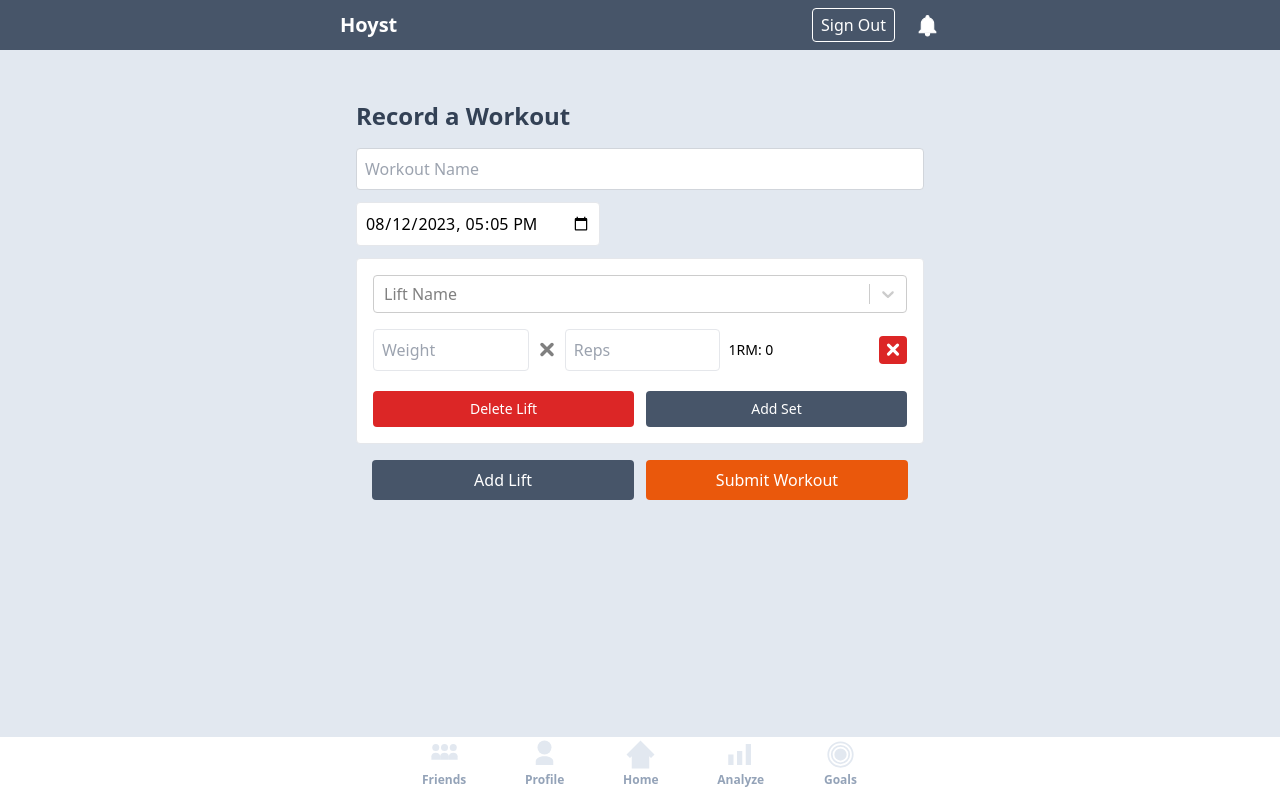
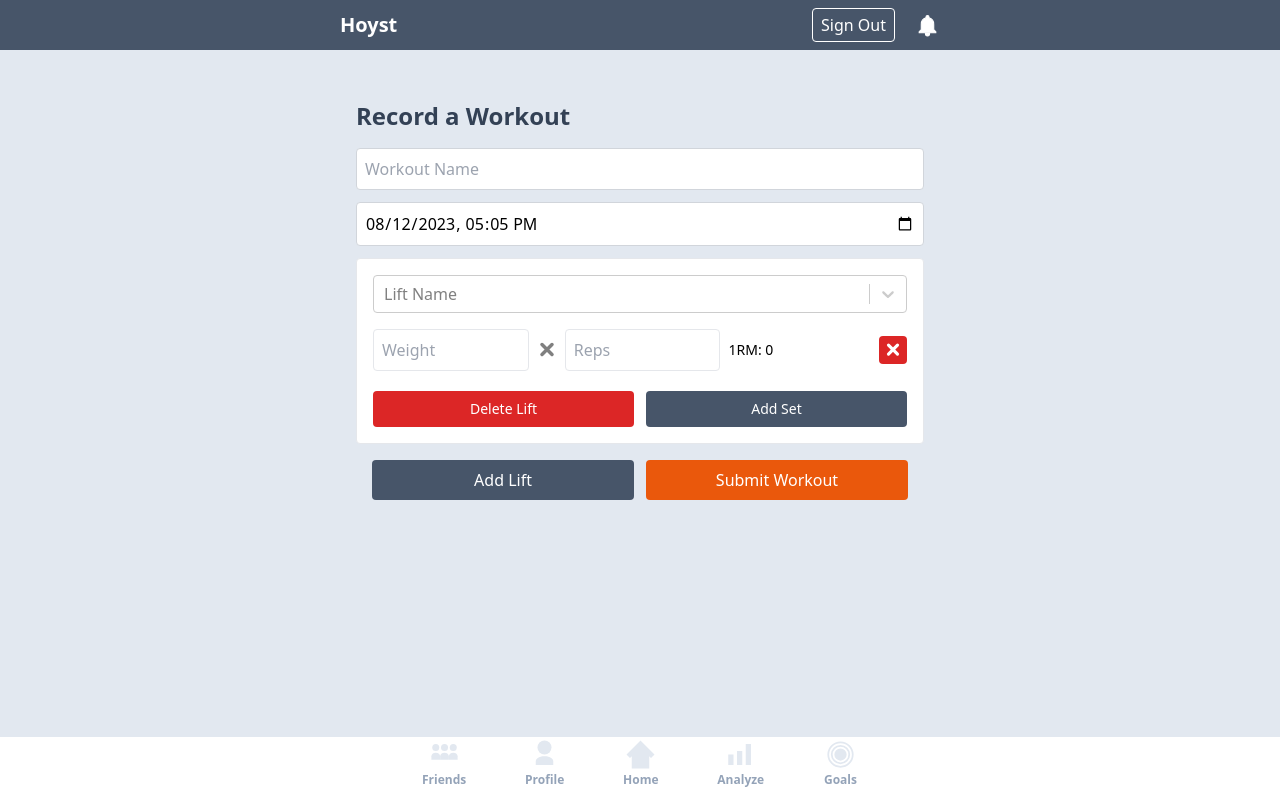
Before and after one commit to kaseyclary/Hoyst, a Next.js app: page /AddWorkout in a window 1280 px wide. Built offline with nearby package versions, Linux system fonts and the light colour scheme; no server answers.

Commit message:
changed date selection field to match input style on add workout

```diff
--- a/pages/AddWorkout.js
+++ b/pages/AddWorkout.js
@@ -21,7 +21,7 @@
         <h3 className="text-2xl font-semibold text-slate-700 mb-4">Record a Workout</h3>
         <form className="">
           <input type="text" placeholder="Workout Name" value={workout.name} onChange={(e) => handleWorkoutNameChange(e.target.value)} className="w-full p-2 border border-gray-300 rounded mb-3" />
-          <input type="datetime-local" value={workout.date} onChange={(e) => handleWorkoutDateChange(e.target.value)} className="p-2 border rounded mb-3" required />
+          <input type="datetime-local" value={workout.date} onChange={(e) => handleWorkoutDateChange(e.target.value)} className="p-2 border border-gray-300 w-full rounded mb-3" required />
           {workout.lifts.map((lift, index) => (
             <Lift key={index} liftIndex={index} />
           ))}
```
